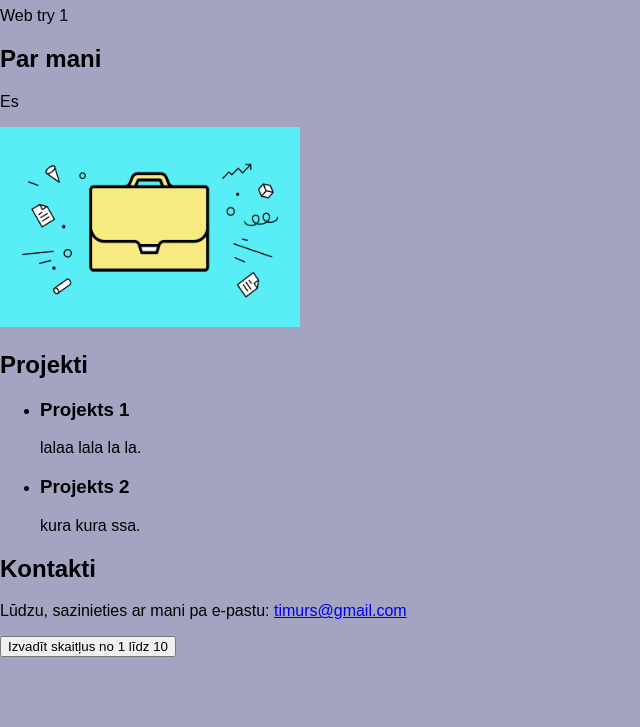
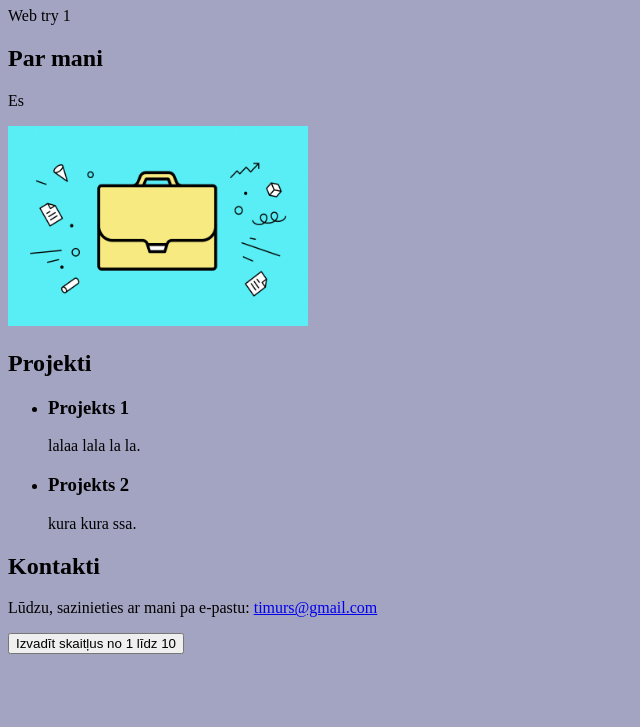
Before and after one commit to TimursZascerinskis/html-css-js, a plain HTML site: page index.html in a window 1280 px wide. Shown: the part 73-800 px from the top of the page, without its empty margins (0-640 px from the left). Drawn offline with Linux system fonts and the light colour scheme.

Commit message:
fixed styles.css

```diff
--- a/styles.css
+++ b/styles.css
@@ -1,6 +1,3 @@
 body {
-  font-family: Arial, sans-serif;
-  margin: 0;
-  padding: 0;
   background-color: #a3a3c2;
 }
```
